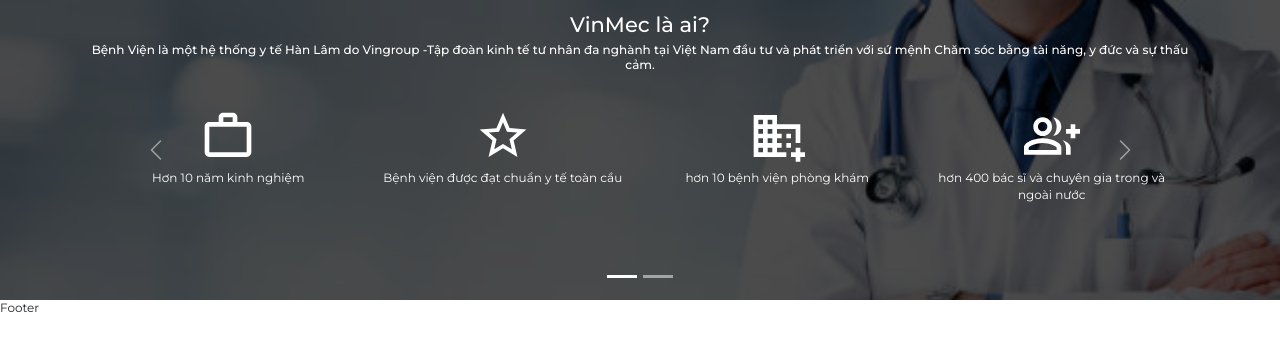
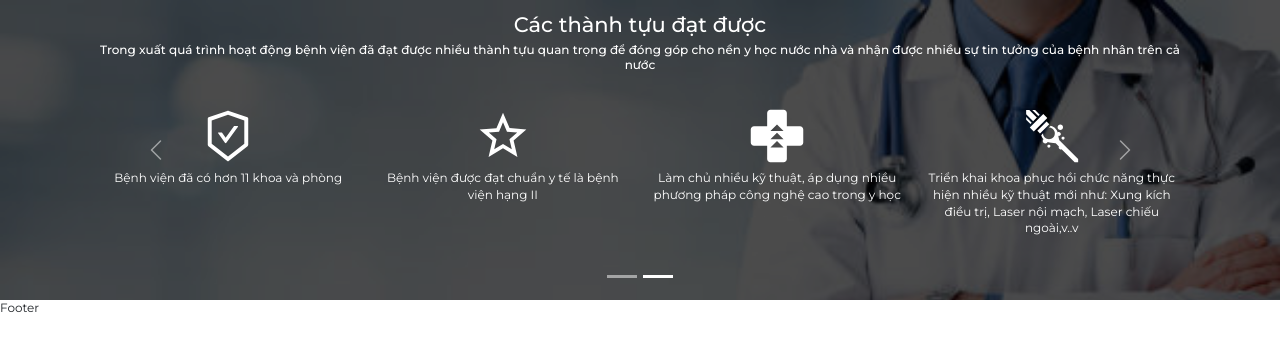
Before and after one commit to Phu121091/bvyhct, a Next.js app: page / in a window 1280 px wide. Both pictures are taken after a click on the button 622 px from the left and 276 px from the top of the page. Shown: the top 350 px of the page. Built offline with nearby package versions, Linux system fonts and the light colour scheme.

Commit message:
edit introduce content fix interval time of carousel C-3

```diff
--- a/views/home/Introduce.js
+++ b/views/home/Introduce.js
@@ -7,6 +7,7 @@
 import { MdOutlineDomainAdd } from "react-icons/md";
 import { MdOutlineGroupAdd } from "react-icons/md";
 import { AiOutlineSafetyCertificate } from "react-icons/ai";
+import { GiLaserBlast,GiHealthIncrease } from "react-icons/gi";
 import  { useState } from 'react';
 import Carousel from 'react-bootstrap/Carousel';
 const cx = classNames.bind(style);
@@ -31,6 +32,7 @@
 
       {/* testing ara */}
       <Carousel
+        interval={2000}
         activeIndex={index}
         onSelect={handleSelect}
         className={cx("container", "p-3", "carousel-container")}
@@ -38,12 +40,10 @@
         <Carousel.Item>
           <div className={cx("container")}>
             <h3 className="text-success text-center text-white">
-              VinMec là ai?
+              Chúng tôi là ai?
             </h3>
             <h6 className={cx("h6 text-center text-white")}>
-              Bệnh Viện là một hệ thống y tế Hàn Lâm do Vingroup -Tập đoàn kinh
-              tế tư nhân đa nghành tại Việt Nam đầu tư và phát triển với sứ mệnh
-              Chăm sóc bằng tài năng, y đức và sự thấu cảm.
+            Bệnh viện Y học cổ truyền (YHCT) Hà Đông tiền thân là Bệnh viện Đông y tỉnh Hà Tây thành lập theo Quyết định số 1021/TCCB ngày 20 tháng 5 năm 1968 của Ủy ban Hành chính tỉnh Hà Tây và phát triển với sứ mệnh chăm sóc bằng tài năng, y đức và sự thấu cảm.
             </h6>
             <div className={cx("container", "mt-5")}>
               <div
@@ -63,7 +63,7 @@
                   <MdOutlineStarBorderPurple500 className={cx("icon")} />
                   <div className="card-body">
                     <p className="card-text text-white mt-2">
-                      Bệnh viện được đạt chuẩn y tế toàn cầu
+                      Tuyến khám chữa bệnh bằng Y học cổ truyền cao nhất của Thủ đô
                     </p>
                   </div>
                 </div>
@@ -71,7 +71,7 @@
                   <MdOutlineDomainAdd className={cx("icon")} />
                   <div className="card-body">
                     <p className="card-text text-white mt-2">
-                      hơn 10 bệnh viện phòng khám
+                      hơn 200 giường bệnh thoải mái dành cho quý bệnh nhân gần xa
                     </p>
                   </div>
                 </div>
@@ -79,7 +79,7 @@
                   <MdOutlineGroupAdd className={cx("icon")} />
                   <div className="card-body">
                     <p className="card-text text-white mt-2">
-                      hơn 400 bác sĩ và chuyên gia trong và ngoài nước{" "}
+                      hơn 175 bác sĩ và thầy thuốc {" "}
                     </p>
                   </div>
                 </div>
@@ -110,7 +110,7 @@
                   <AiOutlineSafetyCertificate className={cx("icon")} />
                   <div className="card-body">
                     <p className="card-text text-white mt-2">
-                      Hơn 10 năm kinh nghiệm
+                      Bệnh viện đã có hơn 11 khoa và phòng
                     </p>
                   </div>
                 </div>
@@ -118,23 +118,23 @@
                   <MdOutlineStarBorderPurple500 className={cx("icon")} />
                   <div className="card-body">
                     <p className="card-text text-white mt-2">
-                      Bệnh viện được đạt chuẩn y tế toàn cầu
+                      Bệnh viện được đạt chuẩn y tế là bệnh viện hạng II
                     </p>
                   </div>
                 </div>
                 <div className={cx("card", "col-sm-12", "col-md-6","col-lg-3")}>
-                  <MdOutlineDomainAdd className={cx("icon")} />
+                  <GiHealthIncrease className={cx("icon")} />
                   <div className="card-body">
                     <p className="card-text text-white mt-2">
-                      hơn 10 bệnh viện phòng khám
+                      Làm chủ nhiều kỹ thuật, áp dụng nhiều phương pháp công nghệ cao trong y học
                     </p>
                   </div>
                 </div>
                 <div className={cx("card", "col-sm-12", "col-md-6","col-lg-3")}>
-                  <MdOutlineGroupAdd className={cx("icon")} />
+                  <GiLaserBlast className={cx("icon")} />
                   <div className="card-body">
                     <p className="card-text text-white mt-2">
-                      hơn 400 bác sĩ và chuyên gia trong và ngoài nước{" "}
+                      Triển khai khoa phục hồi chức năng thực hiện nhiều kỹ thuật mới như: Xung kích điều trị, Laser nội mạch, Laser chiếu ngoài,v..v
                     </p>
                   </div>
                 </div>
```
Also changed, not shown: public/data.js (added, +44 -0 lines).
